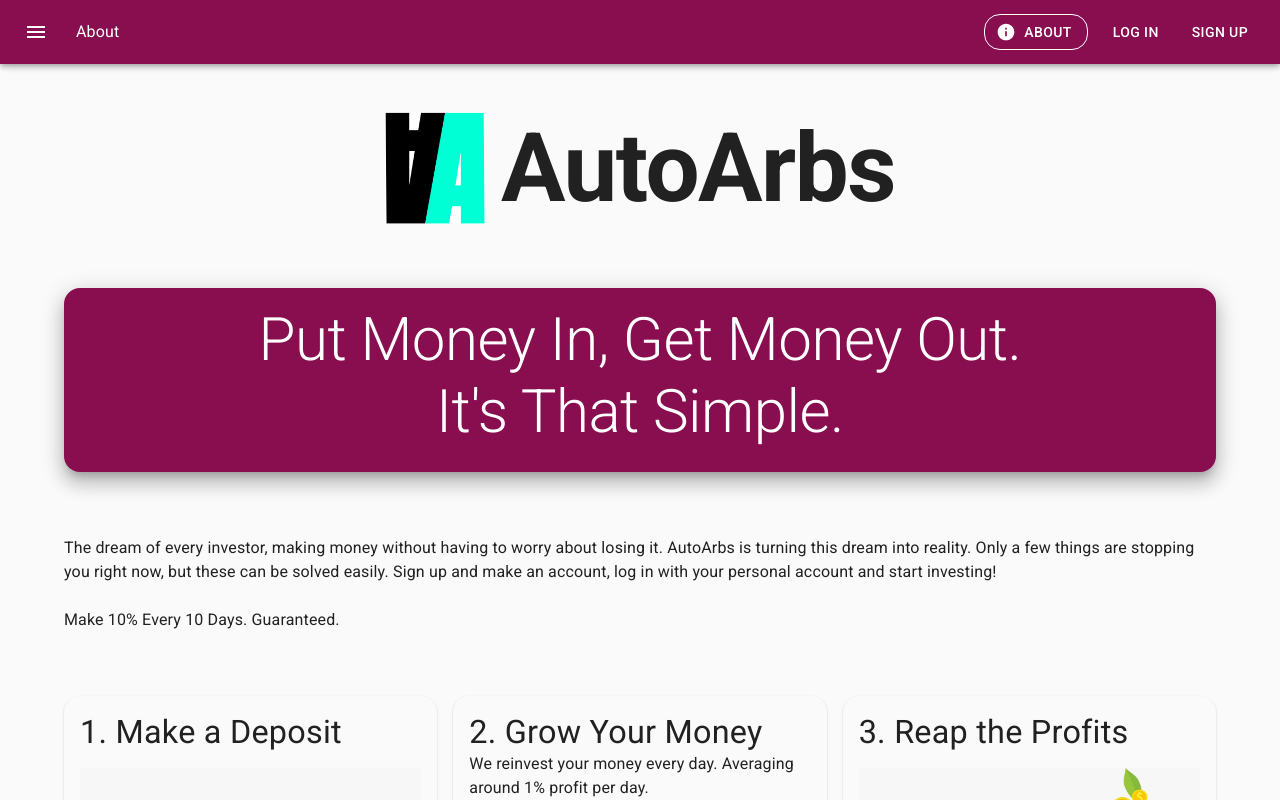
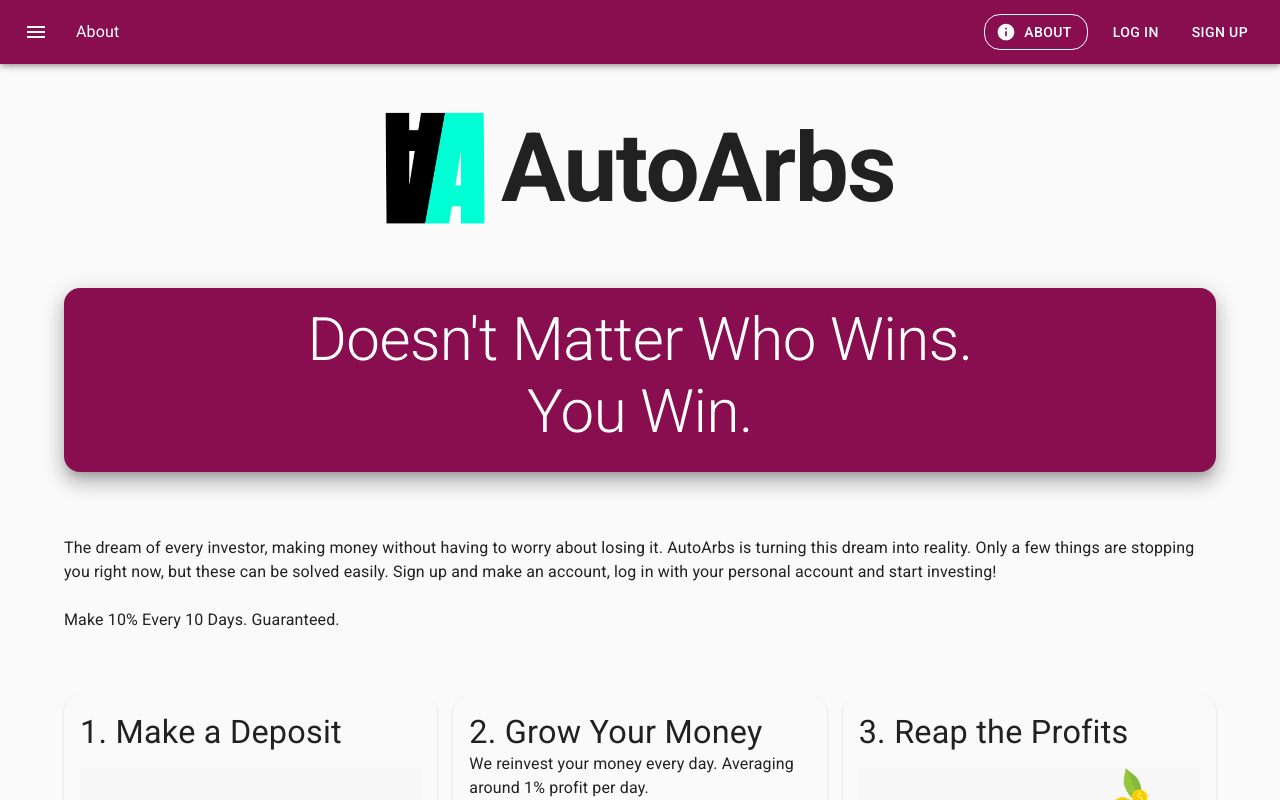
Before and after one commit to qbit-0/autoarbs, a React (Create React App) app in the folder autoarbs/: page / in a window 1280 px wide. Shown: the top 800 px of the page. Built offline with nearby package versions, Linux system fonts and the light colour scheme.

Commit message:
Change slogan

```diff
--- a/autoarbs/src/components/pages/AboutPage.tsx
+++ b/autoarbs/src/components/pages/AboutPage.tsx
@@ -41,8 +41,9 @@ const AboutPage = (props: Props) => {
             <Card elevation={12} sx={{ bgcolor: theme.palette.primary.main }}>
               <CardContent>
                 <Typography variant="h2" color="white" textAlign="center">
-                  Put Money In, Get Money Out.
-                  <br /> It's That Simple.
+                  Doesn't Matter Who Wins.
+                  <br />
+                  You Win.
                 </Typography>
               </CardContent>
             </Card>
```
